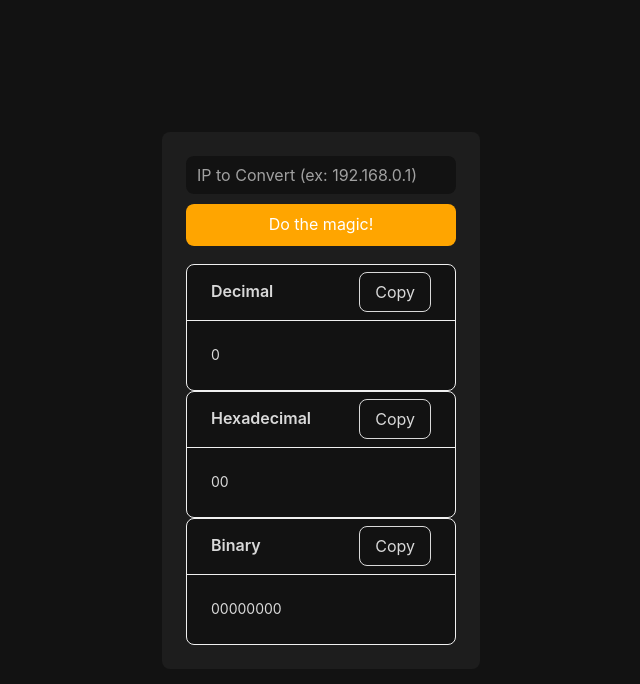
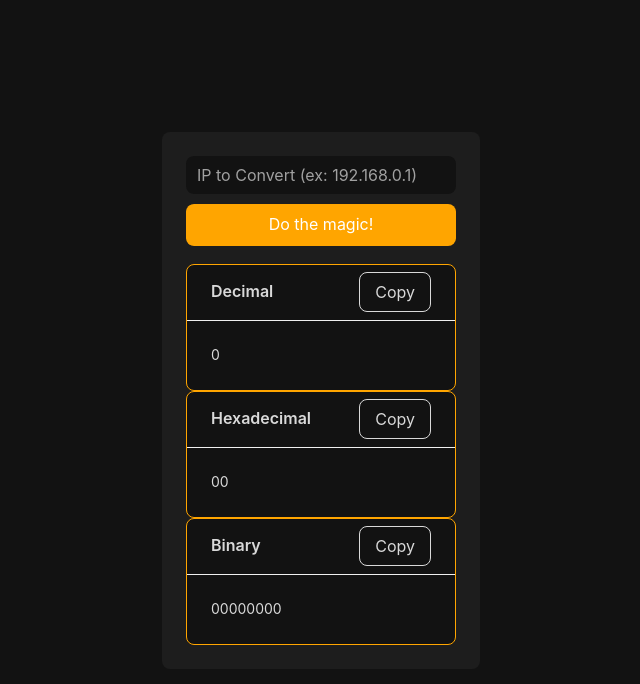
Before and after one commit to Bobagi/IPConverter, a Next.js app: page / in a window 1280 px wide. Both pictures are taken after a click on the button "Do the magic!". Shown: the top 684 px of the page, without its empty margins (319-959 px from the left). Built offline with nearby package versions, Linux system fonts and the light colour scheme.

Commit message:
feat: changes border color

```diff
--- a/src/app/components/IPCard/index.tsx
+++ b/src/app/components/IPCard/index.tsx
@@ -1,5 +1,6 @@
 import React from 'react';
 import { Card, Button, message } from 'antd';
+import './style.css';
 
 interface IPCardProps {
     title: string;
@@ -13,7 +14,11 @@ const IPCard: React.FC<IPCardProps> = ({ title, value }) => {
     };
 
     return (
-        <Card title={title} extra={<Button onClick={handleCopy}>Copy</Button>}>
+        <Card
+            title={title}
+            className="ip-card"
+            extra={<Button onClick={handleCopy}>Copy</Button>}
+        >
             <p>{value}</p>
         </Card>
     );
--- /dev/null
+++ b/src/app/components/IPCard/style.css
@@ -0,0 +1,3 @@
+.ip-card {
+    border-color: #ffa500;
+}
```
